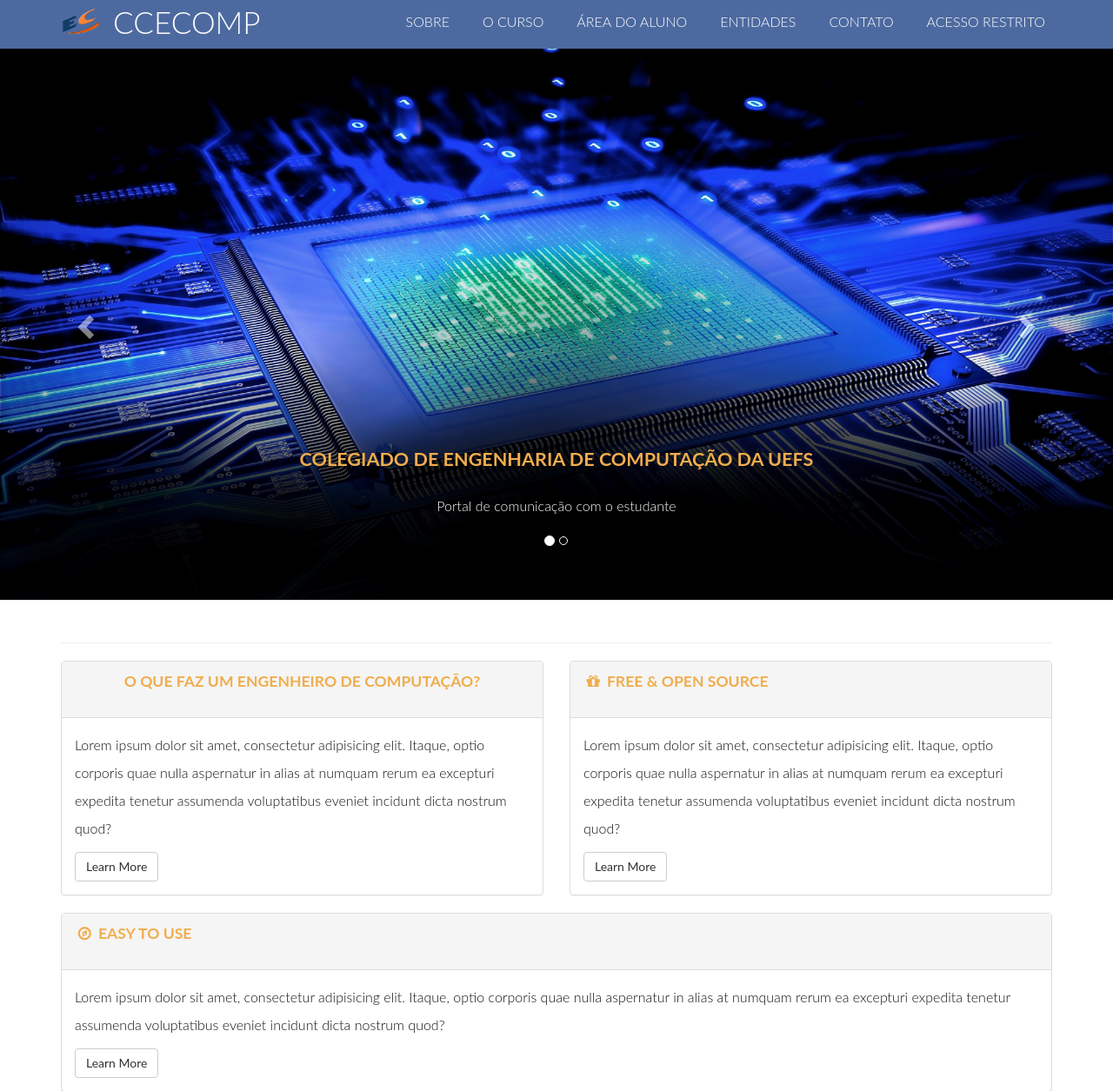
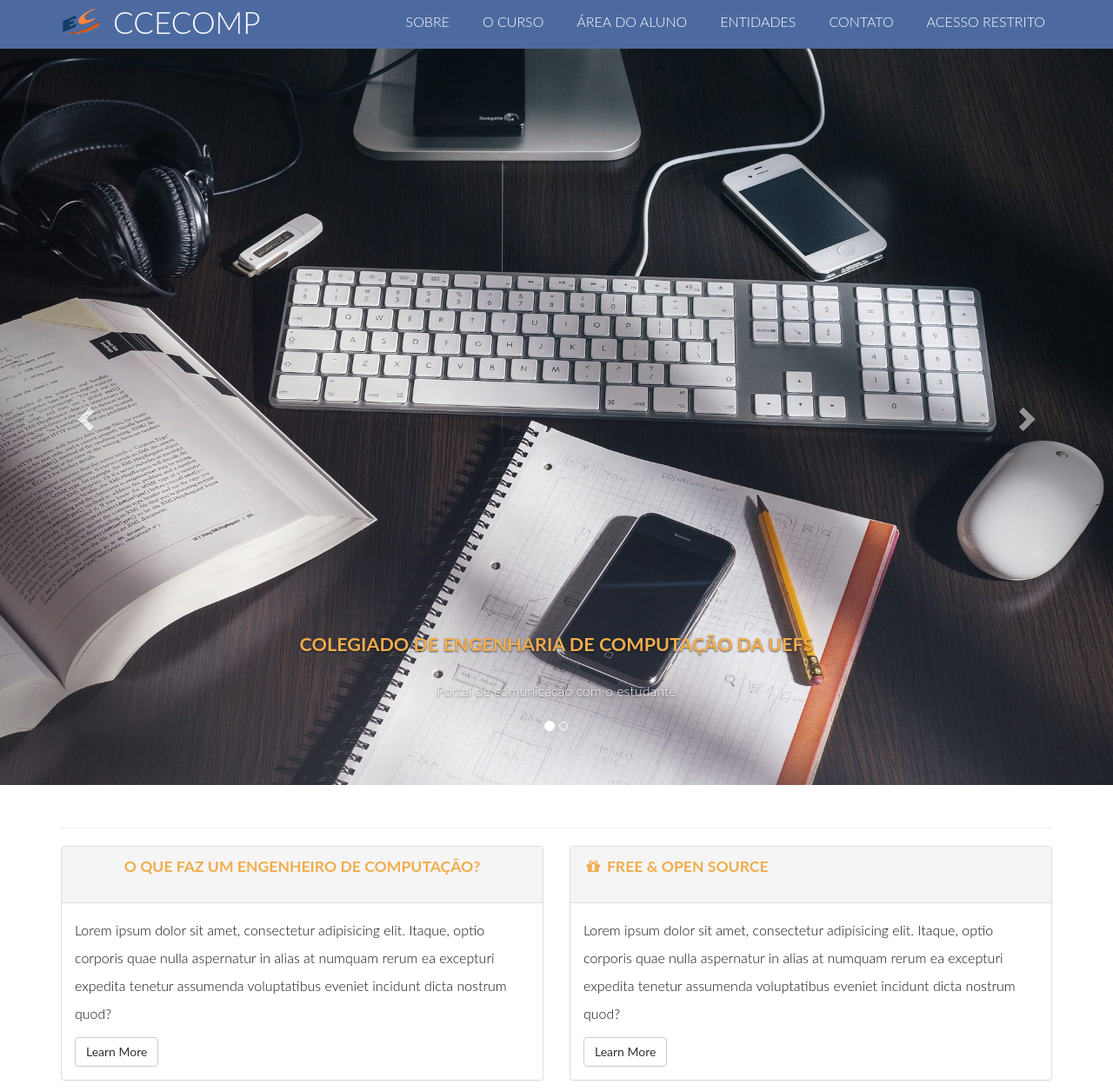
Before and after one commit to EcompJr/CCECOMP, a PHP site: page / in a window 1280 px wide. Shown: the top 1255 px of the page at 87% size. Run offline with PHP 8.4, Linux system fonts and the light colour scheme; data that the repository does not hold is empty.

Commit message:
Adjust index/ add new page function

```diff
--- a/public_html/index.php
+++ b/public_html/index.php
@@ -48,7 +48,7 @@
                  <!-- slides -->
         <div class="carousel-inner">
                  <div class="item active">
-                 <img style="height: 640px;" width="100%"src="images/circuits.png" alt="Imagem tema 1">
+                 <img src="images/circuits.png" alt="Imagem tema 1">
                  <div class='carousel-caption'>
                  <h3>Colegiado de Engenharia de Computação da UEFS</h3>
                  <p>Portal de comunicação com o estudante</p>
@@ -58,7 +58,7 @@
 
 
                  <div class="item">
-                 <img style="height: 640px;" width="100%" src="images/theme-image1.jpeg" alt="Imagem tema 2">
+                 <img  src="images/theme-image1.jpeg" alt="Imagem tema 2">
                  <div class="carousel-caption">
                  <h3 >Fique atento às notícias do colegiado</h3>
                  <p>Acompanhe as novidades de estágio e notícias do curso</p>
```
Also changed, not shown: public_html/images/circuits.png, public_html/images/theme-image1.jpeg.
